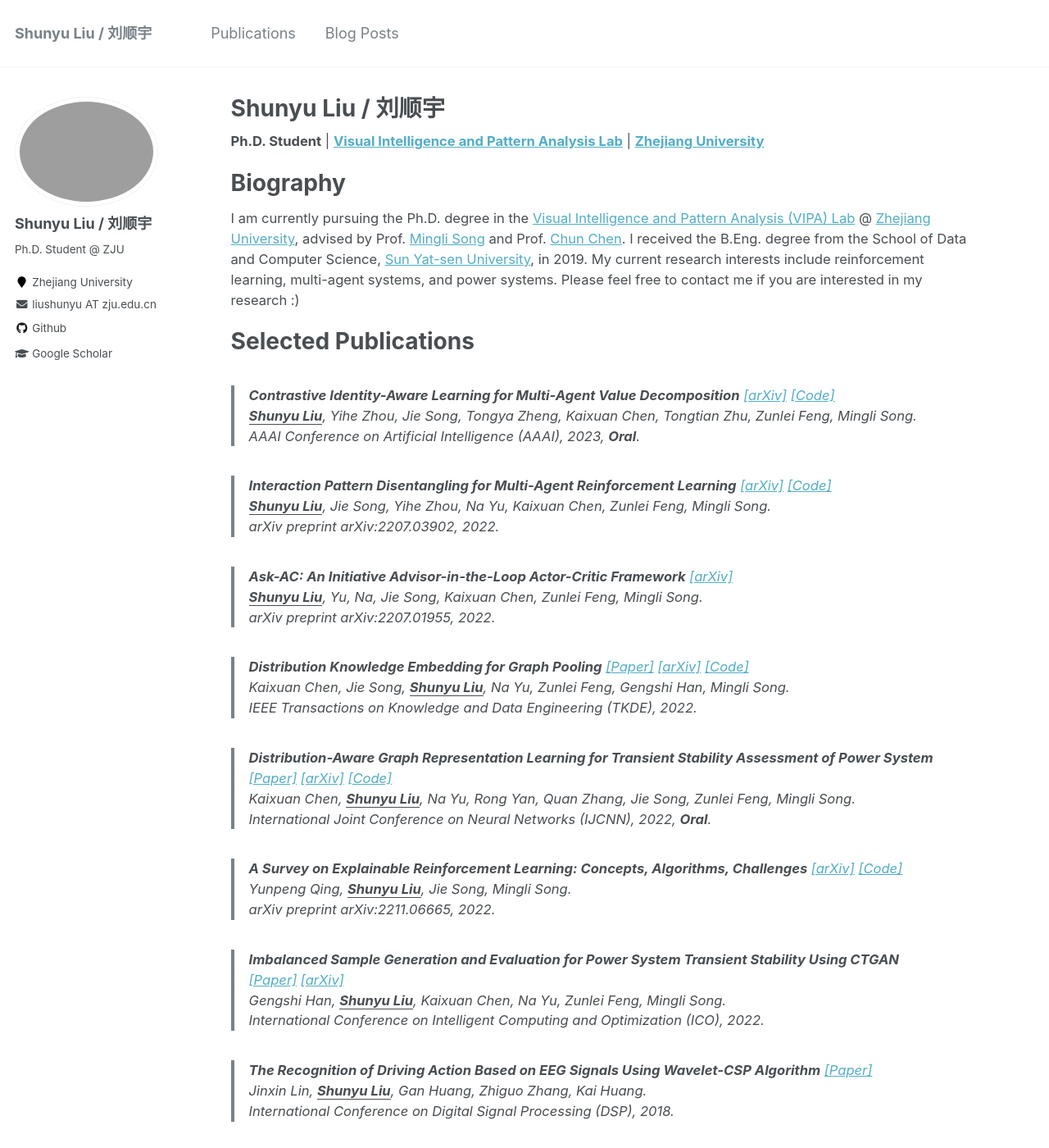
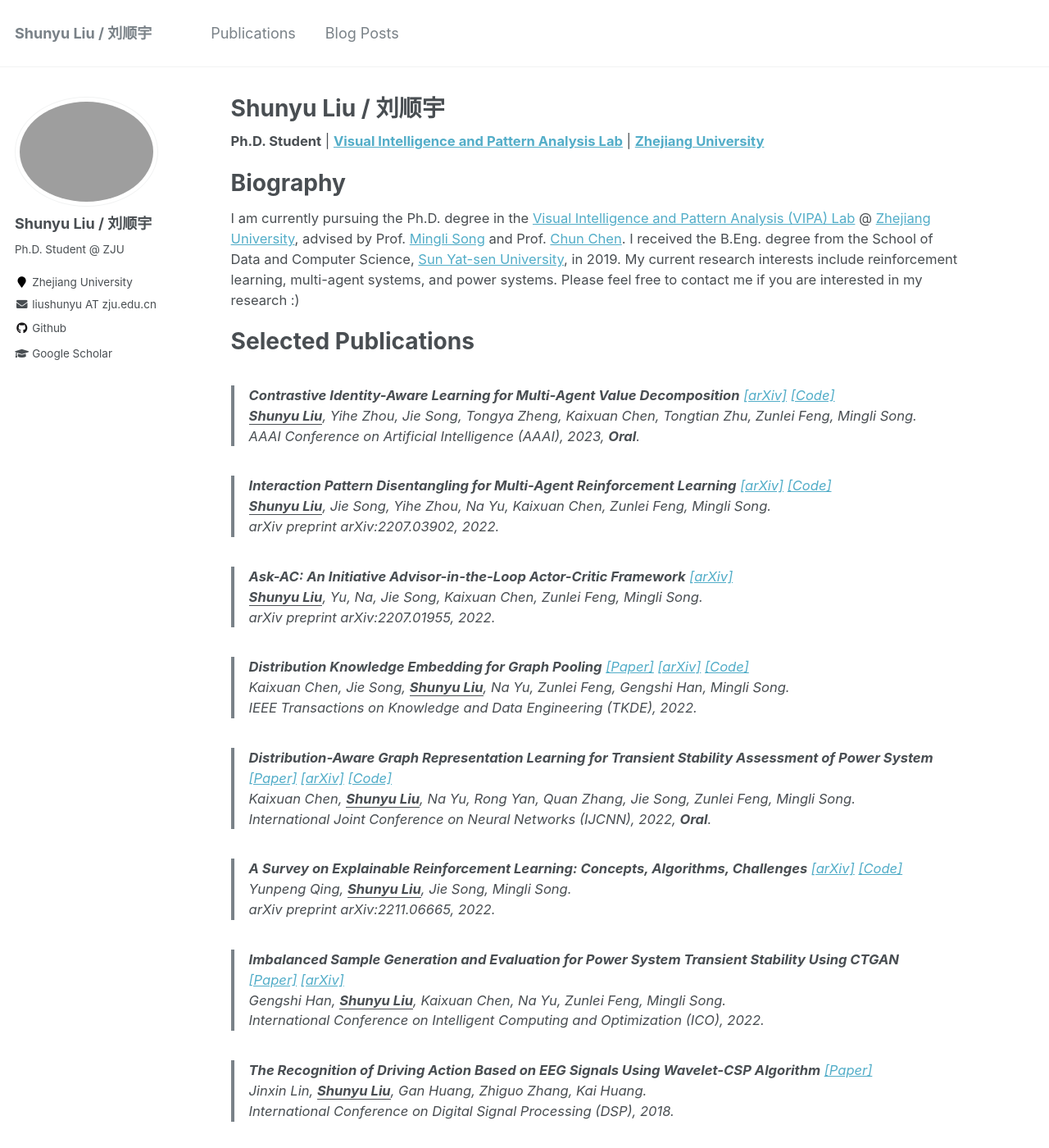
Before and after one commit to liushunyu/liushunyu.github.io, a Jekyll site: the page built from _pages/about.md, in a window 1280 px wide and 1400 px high. Shown: the whole window at 82% size. Built offline with Jekyll 4.4.1, drawn with Linux system fonts in a browser that asks for light colours.

Commit message:
Update _page.scss

```diff
--- a/_sass/_page.scss
+++ b/_sass/_page.scss
@@ -20,7 +20,7 @@
   @include breakpoint($x-large) {
     @include span(10 of 12 last);
     @include prefix(0.5 of 12);
-    @include suffix(0.7 of 12);
+    @include suffix(0.8 of 12);
   }
 
   .page__inner-wrap {
```
